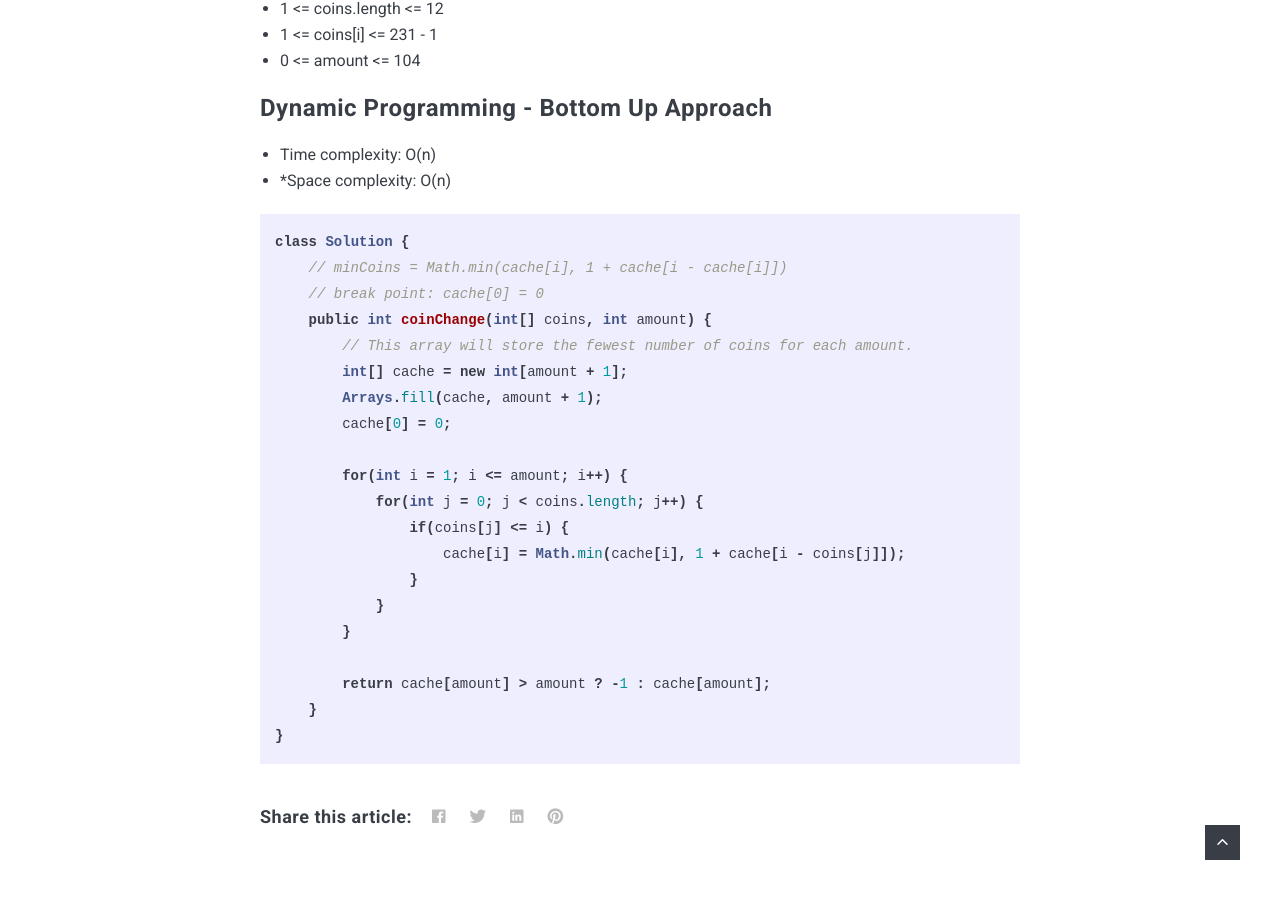
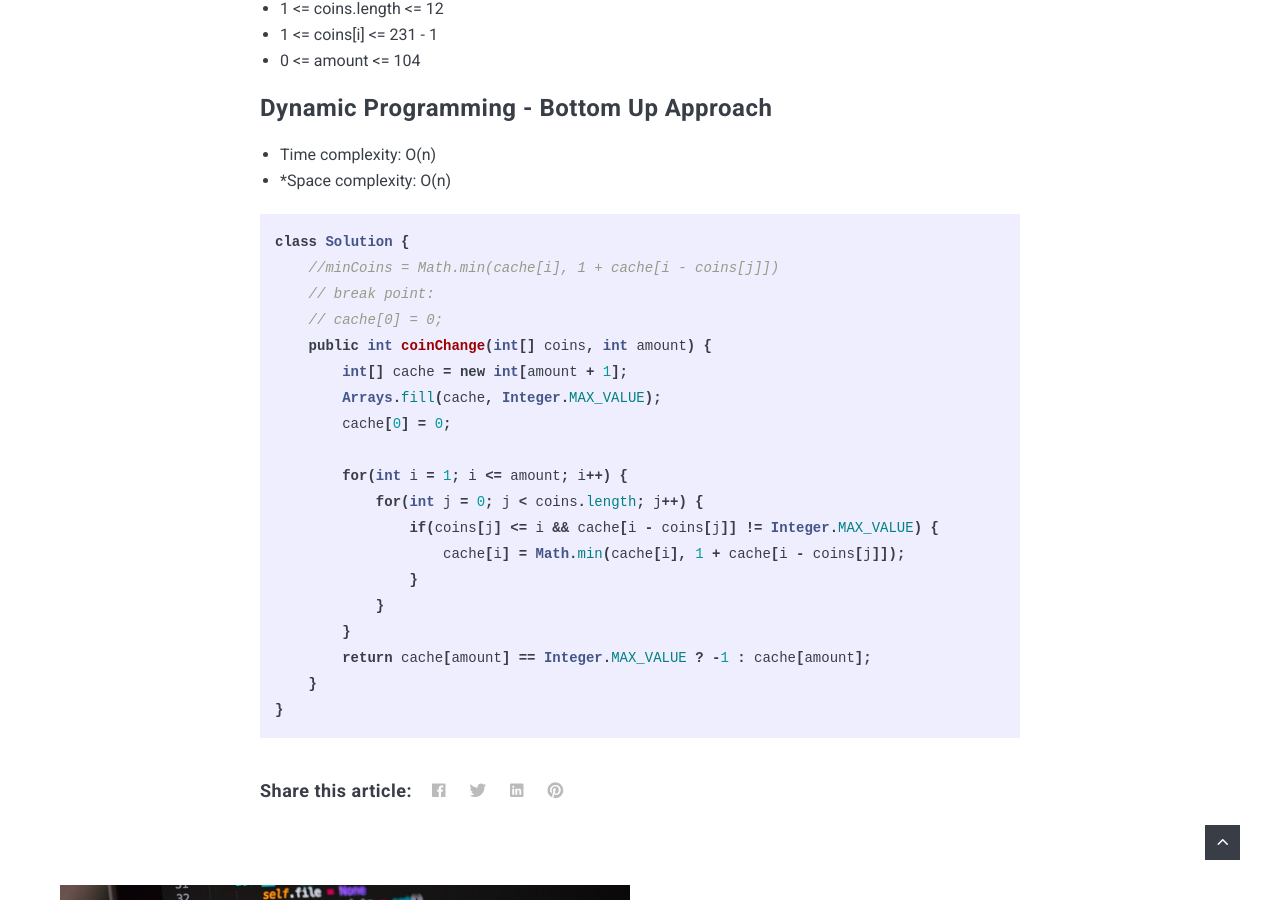
Before and after one commit to XiangXu/ywjxx, a Jekyll site: the page built from _posts/2022-01-09-Algorithm-Dynamic-Programming.markdown, in a window 1280 px wide and 900 px high, scrolled down 6502 px. Built offline with Jekyll 4.4.1, drawn with Linux system fonts in a browser that asks for light colours; nearby versions of some CDN libraries; comment, search, counter and statistics services are not loaded.

Commit message:
update dp

````diff
--- a/_posts/2022-01-09-Algorithm-Dynamic-Programming.markdown
+++ b/_posts/2022-01-09-Algorithm-Dynamic-Programming.markdown
@@ -243,23 +243,22 @@ Constraints:
 
 ```java
 class Solution {
-    // minCoins = Math.min(cache[i], 1 + cache[i - cache[i]])
-    // break point: cache[0] = 0
+    //minCoins = Math.min(cache[i], 1 + cache[i - coins[j]])
+    // break point:
+    // cache[0] = 0;
     public int coinChange(int[] coins, int amount) {
-        // This array will store the fewest number of coins for each amount.
         int[] cache = new int[amount + 1];
-        Arrays.fill(cache, amount + 1);
+        Arrays.fill(cache, Integer.MAX_VALUE);
         cache[0] = 0;
 
         for(int i = 1; i <= amount; i++) {
             for(int j = 0; j < coins.length; j++) {
-                if(coins[j] <= i) {
+                if(coins[j] <= i && cache[i - coins[j]] != Integer.MAX_VALUE) {
                     cache[i] = Math.min(cache[i], 1 + cache[i - coins[j]]);
                 }
             }
         }
-
-        return cache[amount] > amount ? -1 : cache[amount];
+        return cache[amount] == Integer.MAX_VALUE ? -1 : cache[amount];
     }
 }
 ```
````
